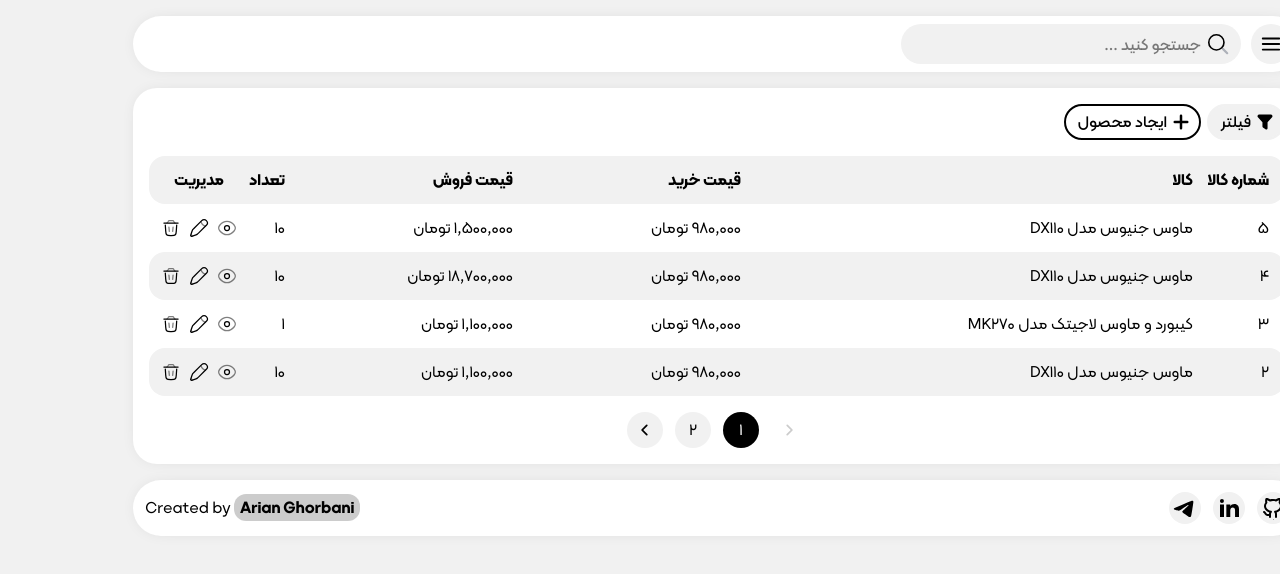
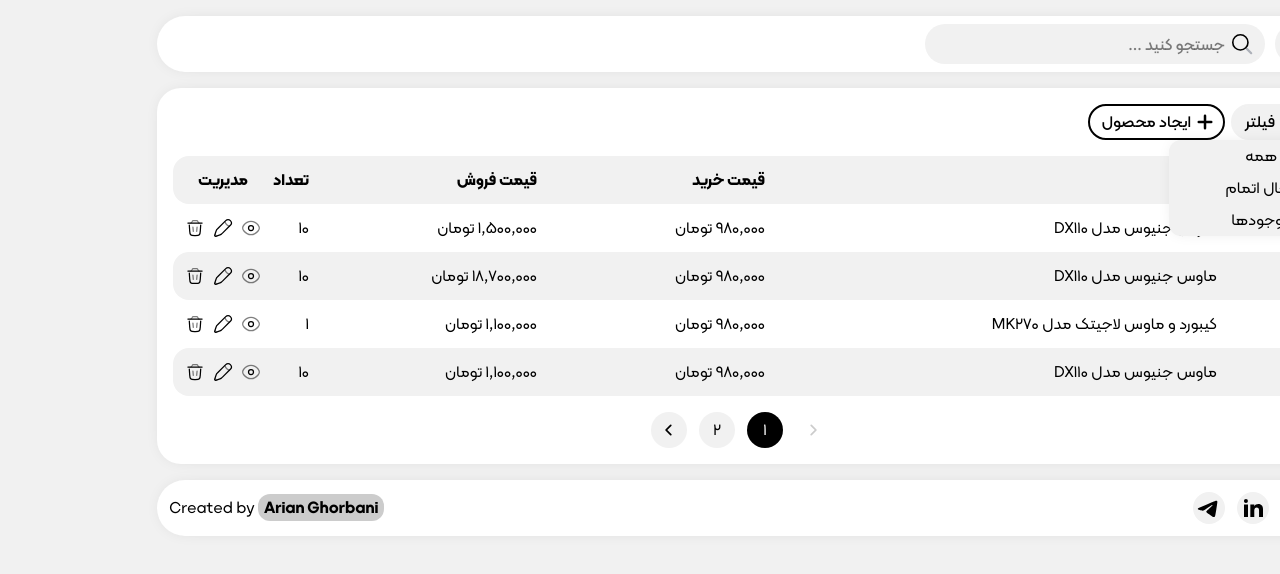
Before and after one commit to arian-ghorbani/AvangDashboard, a React (Vite) app: page / in a window 1280 px wide. Both pictures are taken after a click on the button "فیلتر". Shown: the top 574 px of the page. Built offline with nearby package versions, Linux system fonts and the light colour scheme.

Commit message:
Feat: products filter

```diff
--- a/public/css/style.css
+++ b/public/css/style.css
@@ -103,6 +103,18 @@
     @apply size-4.5 transition-colors duration-300 lg:size-5;
   }
 
+  .filter-itemes-wrapper {
+    @apply w-30 absolute top-9 right-0 bg-basebackground shadow-sm rounded-xl z-48 overflow-hidden md:w-35;
+  }
+
+  .filter-item {
+    @apply px-2 py-1 rounded-full cursor-pointer transition-colors duration-300 hover:bg-black hover:text-white active:bg-black active:text-white;
+  }
+
+  .filter-item.active::before {
+    @apply content-['✔️'] ml-1;
+  }
+
   /*? ----- Table ----- */
   .table-head-row .table-row-elem {
     @apply bg-basebackground;
@@ -159,12 +171,12 @@
   }
 
   .modal .input-modal {
-    @apply w-full h-9 px-4 bg-basebackground rounded-full;
+    @apply w-full h-9 px-4 bg-basebackground rounded-full md:h-10;
   }
 
   .modal .cancel-btn,
   .modal .confirm-btn {
-    @apply h-7.5 px-3.5 rounded-full transition-colors duration-300;
+    @apply h-7.5 px-3.5 rounded-full cursor-pointer transition-colors duration-300 md:h-8.5;
   }
 
   /** ----- Footer ----- */
--- a/src/components/Modal/Modal.jsx
+++ b/src/components/Modal/Modal.jsx
@@ -14,7 +14,7 @@ function Modal({ children }) {
         isOpen && "visible opacity-100",
       )}
     >
-      <div className="wrapper w-4/5 p-2.5 space-y-4 bg-card rounded-3xl">
+      <div className="wrapper w-4/5 p-2.5 space-y-4 bg-card rounded-3xl md:w-90 md:p-4">
         <HeaderModal title="ایجاد محصول جدید" closeModalHandler={toggleModal} />
 
         <div className="content space-y-2">{children}</div>
--- a/src/components/Modal/elements/HeaderModal.jsx
+++ b/src/components/Modal/elements/HeaderModal.jsx
@@ -3,7 +3,7 @@ function HeaderModal({ title, closeModalHandler }) {
     <div className="header-modal">
       <button
         type="button"
-        className="close-modal-btn p-1.5 bg-red-600/20 text-red-600 rounded-full transition-colors duration-300 [&_svg]:size-5 hover:bg-red-600 hover:text-white active:bg-red-600 active:text-white"
+        className="close-modal-btn p-1.5 bg-red-600/20 text-red-600 rounded-full transition-colors duration-300 cursor-pointer [&_svg]:size-5 hover:bg-red-600 hover:text-white active:bg-red-600 active:text-white md:p-2"
         onClick={closeModalHandler}
       >
         <svg xmlns="http://www.w3.org/2000/svg" viewBox="0 0 24 24">
--- a/src/components/table/elements/Filter.jsx
+++ b/src/components/table/elements/Filter.jsx
@@ -1,9 +1,25 @@
-const Filter = ({ children }) => {
+import clsx from "clsx";
+import { useMemo, useState } from "react";
+
+const Filter = ({ onChangeFilter, children }) => {
+  const [openFilter, setOpenFilter] = useState(false);
+  const [activeItem, setActiveItem] = useState("همه");
+
+  const filterItems = useMemo(() => ["همه", "درحال اتمام", "ناموجودها"], []);
+
+  const handleChangeFilter = (item) => {
+    onChangeFilter(item);
+    setActiveItem(item);
+    setOpenFilter(false);
+  };
+
   return (
+    <div className="relative">
       <button
         type="button"
         aria-label="فیلتر"
         className="filter-button bg-basebackground border-basebackground hover:border-black active:border-black"
+        onClick={() => setOpenFilter(!openFilter)}
       >
         <span>
           <svg xmlns="http://www.w3.org/2000/svg" viewBox="0 0 24 24">
@@ -18,6 +34,25 @@ const Filter = ({ children }) => {
           {children}
         </span>
       </button>
+
+      {openFilter && (
+        <ul className="filter-itemes-wrapper">
+          {filterItems.length ? (
+            filterItems.map((item) => (
+              <li
+                key={item}
+                className={clsx("filter-item", item === activeItem && "active")}
+                onClick={(e) => handleChangeFilter(item)}
+              >
+                {item}
+              </li>
+            ))
+          ) : (
+            <li className="filter-item active">همه</li>
+          )}
+        </ul>
+      )}
+    </div>
   );
 };
 
--- a/src/components/table/elements/Pagination.jsx
+++ b/src/components/table/elements/Pagination.jsx
@@ -23,7 +23,7 @@ function Pagination({ totalItems, itemsPerPage, currentPage, onPageChange }) {
         onClick={() => onPageChange(i)}
       >
         {i}
-      </button>
+      </button>,
     );
   }
 
--- a/src/features/Filter.jsx
+++ /dev/null
@@ -1,24 +0,0 @@
-const Filter = ({ children }) => {
-  return (
-    <button
-      type="button"
-      aria-label="فیلتر"
-      className="filter-button bg-basebackground border-basebackground hover:border-black active:border-black"
-    >
-      <span>
-        <svg xmlns="http://www.w3.org/2000/svg" viewBox="0 0 24 24">
-          <path
-            fill="currentColor"
-            d="M5.05 3C3.291 3 2.352 5.024 3.51 6.317l5.422 6.059v4.874c0 .472.227.917.613 1.2l3.069 2.25c1.01.742 2.454.036 2.454-1.2v-7.124l5.422-6.059C21.647 5.024 20.708 3 18.95 3z"
-          />
-        </svg>
-      </span>
-
-      <span className="hidden md:flex md:items-center md:justify-center">
-        {children}
-      </span>
-    </button>
-  );
-};
-
-export default Filter;
--- a/src/pages/Dashboard/page.jsx
+++ b/src/pages/Dashboard/page.jsx
@@ -8,6 +8,7 @@ import AddNewProduct from "../../components/AddNewProduct";
 const Dashboard = () => {
   const [allProducts, setAllProducts] = useState([]);
   const [currentPage, setCurrentPage] = useState(1);
+  const [productsFilter, setProductsFilter] = useState("همه");
   const itemsPerPage = 4;
 
   useEffect(() => {
@@ -31,9 +32,26 @@ const Dashboard = () => {
     setCurrentPage(1);
   }, []);
 
+  const filteredProduct = useMemo(() => {
+    switch (productsFilter) {
+      case "همه": {
+        return [...allProducts];
+      }
+      case "درحال اتمام": {
+        return [...allProducts].filter((product) => product.qty <= 2);
+      }
+      case "ناموجودها": {
+        return [...allProducts].filter((product) => product.qty === 0);
+      }
+      default: {
+        return [...allProducts];
+      }
+    }
+  }, [allProducts, productsFilter]);
+
   const reversedProducts = useMemo(
-    () => [...allProducts].reverse(),
-    [allProducts],
+    () => [...filteredProduct].reverse(),
+    [filteredProduct],
   );
 
   const products = useMemo(() => {
@@ -44,7 +62,7 @@ const Dashboard = () => {
   return (
     <div className="size-full p-1.5 space-y-1.5 bg-card shadow-sm rounded-3xl md:p-2 md:space-y-2 lg:p-4 lg:space-y-4">
       <section className="section-tools flex items-center justify-start gap-x-1.5 ">
-        <Filter>فیلتر</Filter>
+        <Filter onChangeFilter={setProductsFilter}>فیلتر</Filter>
         <AddNewProduct onAddProduct={handleAddProduct}>
           ایجاد محصول
         </AddNewProduct>
@@ -64,7 +82,7 @@ const Dashboard = () => {
           />
 
           <Pagination
-            totalItems={allProducts.length}
+            totalItems={filteredProduct.length}
             itemsPerPage={itemsPerPage}
             currentPage={currentPage}
             onPageChange={setCurrentPage}
```
Lines whose indentation alone changed are shown as unchanged.
